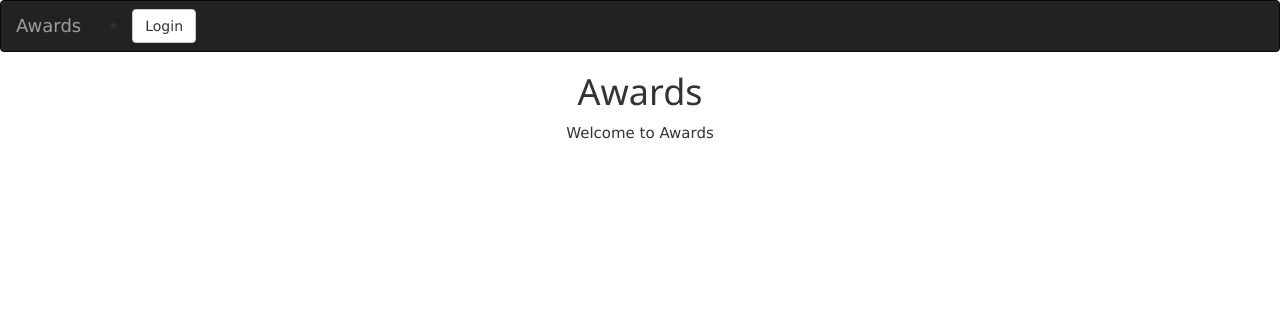
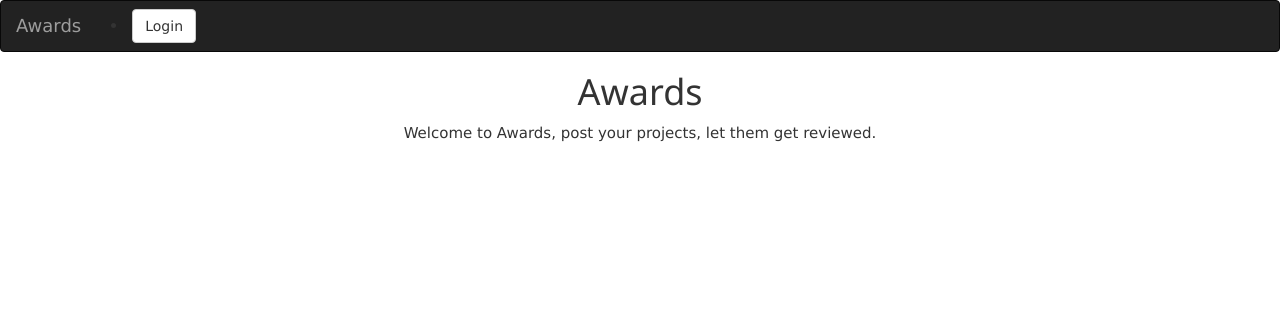
Before and after one commit to Fahari/Awards, a Django app: page / in a window 1280 px wide. Shown: the top 312 px of the page. Run offline with Django 3.2, Linux system fonts and the light colour scheme; data that the repository does not hold is empty; some libraries are stand-ins or nearby versions.

Commit message:
update home.html

```diff
--- a/tuzo/templates/base.html
+++ b/tuzo/templates/base.html
@@ -20,7 +20,7 @@
 </head>
 <body>
     {% include "navbar.html" %}
-    {% block content %} <h1 class='text-center'>Awards</h1> <p class='text-center'>Welcome to Awards</p> {%endblock%}
+    {% block content %} <h1 class='text-center'>Awards</h1> <p class='text-center'>Welcome to Awards, post your projects, let them get reviewed.</p> {%endblock%}
 
     {% block scripts %}
         <script src="https://ajax.googleapis.com/ajax/libs/jquery/3.2.1/jquery.min.js"></script>
```
